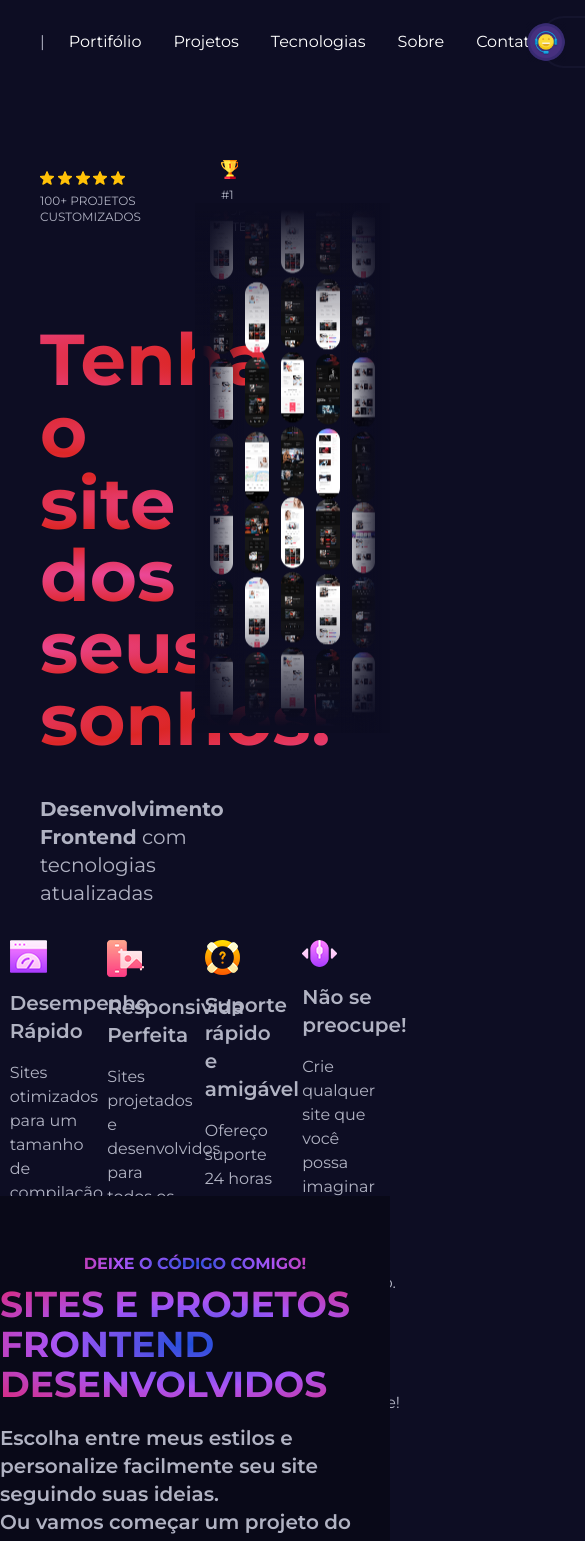
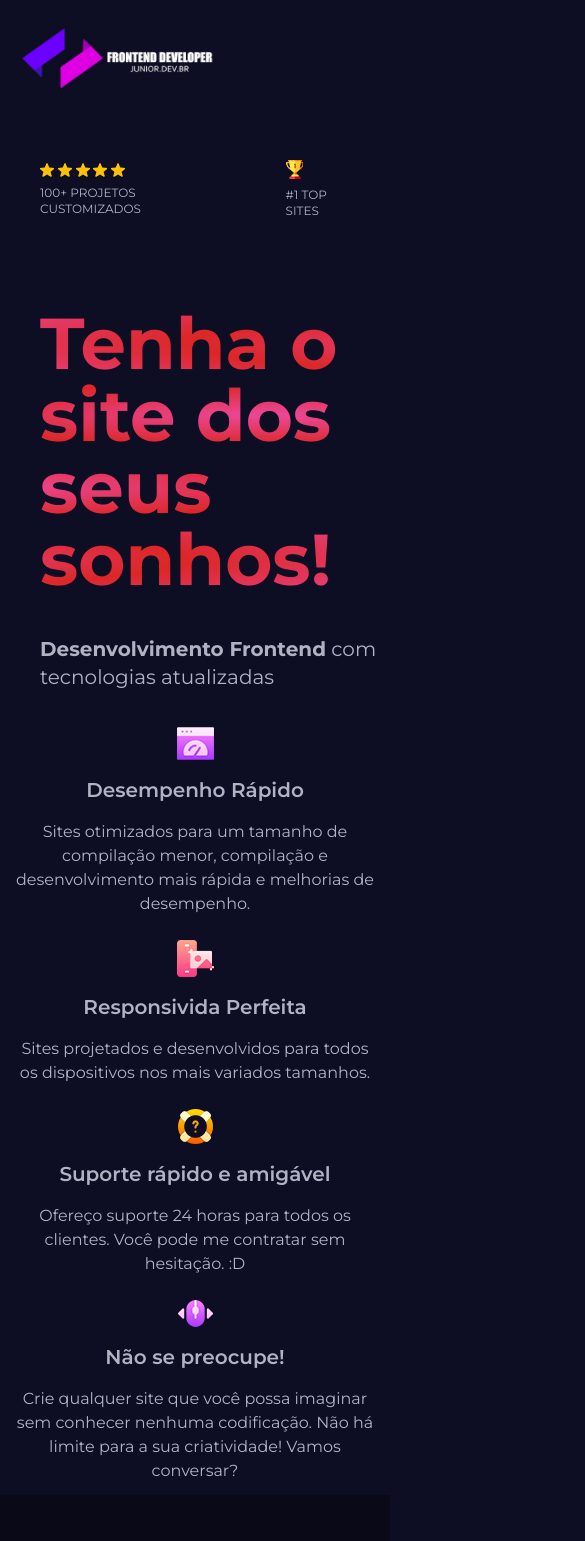
Before and after one commit to junior-leandro/Portifolio2.0, a Next.js app: page / in a window 390 px wide. Shown: the top 1541 px of the page, 585 px wide, since content can reach past the window. Built offline with nearby package versions, Linux system fonts and the light colour scheme.

Commit message:
responsividade

```diff
--- a/src/app/icones.module.css
+++ b/src/app/icones.module.css
@@ -11,3 +11,10 @@
     -o-transform: scale(1.2);
     transform: scale(1.2);
 }
+
+@media screen and (max-width: 640px) {
+    .img{
+        width: 50px;
+        height: 50px;
+    }
+}
--- a/src/components/Contato.tsx
+++ b/src/components/Contato.tsx
@@ -16,7 +16,7 @@ export function Contato() {
                 alt="Logotipo Junior.Dev"
                 width={200}
                 className='bg-primary-blue border-4 border-violet-700 rounded-3xl -mt-12'/>
-                <h2 className="font-bold m-16 text-6xl bg-gradient-radial from-blue-700 via-purple-500 to-pink-600 text-transparent bg-clip-text">VAMOS CONVERSAR?</h2>
+                <h2 className="font-bold m-16  text-center text-4xl lg:text-6xl bg-gradient-radial from-blue-700 via-purple-500 to-pink-600 text-transparent bg-clip-text">VAMOS CONVERSAR?</h2>
                 <div className='flex justify-center items-center gap-4 mb-16'>
                     <a href="https://github.com/junior-leandro" target="_blank" rel="noopener noreferrer">
                         <Image src={GitHubLogo}
--- a/src/components/Footer.tsx
+++ b/src/components/Footer.tsx
@@ -2,7 +2,7 @@ export function Footer() {
     return(
         <footer className="w-full h-20 bg-black flex flex-col items-center">
             <div className="w-full max-w-[1800px] h-full flex flex-col justify-center items-center">
-                <span className="text-primary-gray text-base">Feito a mão por mim | Todos os direitos reservados </span>
+                <span className="text-primary-gray text-base text-center">Feito a mão por mim | Todos os direitos reservados </span>
             </div>
 
         </footer>
--- a/src/components/Header.tsx
+++ b/src/components/Header.tsx
@@ -16,8 +16,8 @@ export function Header() {
                                 width={200}
                             />
                         </a>
-                        <span className="text-primary-gray "> | </span>
-                        <ul className="flex flex-row gap-8">
+                        <span className="text-primary-gray hidden lg:block"> | </span>
+                        <ul className="hidden lg:flex lg:flex-row gap-8">
                             <li>
                                 <a href="#portifolio">
                                     <ItemMenu name='Portifólio' />
@@ -45,7 +45,7 @@ export function Header() {
                             </li>
                         </ul>
                     </div>
-                    <div className="">
+                    <div className="hidden lg:block">
                         <ItemMenuSeecundary />
                     </div>
                 </div>
--- a/src/components/Portifolio.tsx
+++ b/src/components/Portifolio.tsx
@@ -12,13 +12,13 @@ export function Portifolio() {
         <section className="bg-secundary-blue w-full flex flex-col items-center" id="portifolio">
             <div className="w-full flex flex-col justify-center items-center my-10">
                 <span className="font-bold mt-4 bg-gradient-radial from-blue-700 via-purple-500 to-pink-600 text-transparent bg-clip-text">DEIXE O CÓDIGO COMIGO!</span>
-                <h2 className="font-bold mt-2 mb-5 text-4xl bg-gradient-radial from-blue-700 via-purple-500 to-pink-600 text-transparent bg-clip-text">SITES E PROJETOS FRONTEND DESENVOLVIDOS</h2>
-                <span className="font-semibold text-primary-gray text-xl">Escolha entre meus estilos e personalize facilmente seu site seguindo suas ideias.</span>
-                <span className="font-semibold text-primary-gray text-xl">Ou vamos começar um projeto do zero!</span>
+                <h2 className="font-bold mt-2 mb-5 text-4xl bg-gradient-radial from-blue-700 via-purple-500 to-pink-600 text-transparent bg-clip-text text-center">SITES E PROJETOS FRONTEND DESENVOLVIDOS</h2>
+                <span className="font-semibold text-primary-gray text-base lg:text-xl text-center mx-1">Escolha entre meus estilos e personalize facilmente seu site seguindo suas ideias.</span>
+                <span className="font-semibold text-primary-gray text-base lg:text-xl text-center">Ou vamos começar um projeto do zero!</span>
             </div>
 
             <div className="w-full max-w-[1800px] mt-6 flex flex-col items-center">
-                <div className="w-full flex items-center justify-around gap-6 px-8 cursor-pointer">
+                <div className="w-full flex flex-col lg:flex-row items-center justify-around gap-6 px-8 cursor-pointer">
                     <a href="http://besthouses.com.br" target="_blank" className="text-white font-bold p-2">
                         <div className="shadow-xl rounded-lg flex flex-col items-center bg-gradient-radial from-blue-700 via-purple-500 to-pink-600 transition ease-in-out delay-150 hover:-translate-y-3 duration-150">
                             <Image
@@ -52,7 +52,7 @@ export function Portifolio() {
                     </a>
                 </div>
 
-                <div className="w-full flex items-center justify-around gap-6 px-8 py-10 cursor-pointer">
+                <div className="w-full flex flex-col lg:flex-row items-center justify-around gap-6 px-8 py-10 cursor-pointer">
                     <a href="http://mbconsulthp.com.br" target="_blank" className="text-white font-bold p-2">
                         <div className="shadow-xl rounded-lg flex flex-col items-center bg-gradient-radial from-blue-700 via-purple-500 to-pink-600 transition ease-in-out delay-150 hover:-translate-y-3 duration-150">
                             <Image
--- a/src/components/Qualities.tsx
+++ b/src/components/Qualities.tsx
@@ -7,27 +7,27 @@ import Icone4 from "@/assets/icons-04.png"
 
 export function Qualities() {
     return (
-        <section className="w-full h-64 flex flex-col items-center ">
-            <div className="w-full max-w-[1800px] flex justify-around items-top text-primary-gray">
-                <div className="flex flex-col gap-4 w-1/5 transition ease-in-out delay-150 hover:-translate-y-1 hover:scale-110 duration-300 cursor-pointer">
-                    <Image src={Icone1} alt="icone 1" />
-                    <h3 className="text-xl font-semibold">Desempenho Rápido</h3>
-                    <p >Sites otimizados para um tamanho de compilação menor, compilação e desenvolvimento mais rápida e melhorias de desempenho.</p>
+        <section className="w-full h-full flex flex-col items-center ">
+            <div className="w-full max-w-[1800px] flex flex-col justify-center items-center lg:flex-row lg:justify-around lg:items-start my-3 text-primary-gray">
+                <div className="flex flex-col items-center gap-4 w-full md:w-3/4 lg:w-1/5 transition ease-in-out delay-150 hover:-translate-y-1 hover:scale-110 duration-300 cursor-pointer">
+                    <Image src={Icone1} alt="icone 1" className="mt-6 lg:mt-0" />
+                    <h3 className="text-xl font-semibold text-center">Desempenho Rápido</h3>
+                    <p className="text-center mx-4 lg:mx-0">Sites otimizados para um tamanho de compilação menor, compilação e desenvolvimento mais rápida e melhorias de desempenho.</p>
                 </div>
-                <div className="flex flex-col gap-4 w-1/5 transition ease-in-out delay-150 hover:-translate-y-1 hover:scale-110 duration-300 cursor-pointer">
-                    <Image src={Icone2} alt="icone 2" />
-                    <h3 className="text-xl font-semibold">Responsivida Perfeita</h3>
-                    <p>Sites projetados e desenvolvidos para todos os dispositivos nos mais variados tamanhos.</p>
+                <div className="flex flex-col items-center gap-4 w-full md:w-3/4 lg:w-1/5 transition ease-in-out delay-150 hover:-translate-y-1 hover:scale-110 duration-300 cursor-pointer">
+                    <Image src={Icone2} alt="icone 2" className="mt-6 lg:mt-0" />
+                    <h3 className="text-xl font-semibold text-center">Responsivida Perfeita</h3>
+                    <p className="text-center mx-4 lg:mx-0">Sites projetados e desenvolvidos para todos os dispositivos nos mais variados tamanhos.</p>
                 </div>
-                <div className="flex flex-col gap-4 w-1/5 transition ease-in-out delay-150 hover:-translate-y-1 hover:scale-110 duration-300 cursor-pointer">
-                    <Image src={Icone3} alt="icone 3" />
-                    <h3 className="text-xl font-semibold">Suporte rápido e amigável</h3>
-                    <p>Ofereço suporte 24 horas para todos os clientes. Você pode me contratar sem hesitação. :D </p>
+                <div className="flex flex-col items-center gap-4 w-full md:w-3/4 lg:w-1/5 transition ease-in-out delay-150 hover:-translate-y-1 hover:scale-110 duration-300 cursor-pointer">
+                    <Image src={Icone3} alt="icone 3" className="mt-6 lg:mt-0" />
+                    <h3 className="text-xl font-semibold text-center">Suporte rápido e amigável</h3>
+                    <p className="text-center mx-4 lg:mx-0">Ofereço suporte 24 horas para todos os clientes. Você pode me contratar sem hesitação. :D </p>
                 </div>
-                <div className="flex flex-col gap-4 w-1/5 transition ease-in-out delay-150 hover:-translate-y-1 hover:scale-110 duration-300 cursor-pointer">
-                    <Image src={Icone4} alt="icone 4" />
-                    <h3 className="text-xl font-semibold">Não se preocupe!</h3>
-                    <p>Crie qualquer site que você possa imaginar sem conhecer nenhuma codificação. Não há limite para a sua criatividade! Vamos conversar?</p>
+                <div className="flex flex-col items-center gap-4 w-full md:w-3/4 lg:w-1/5 transition ease-in-out delay-150 hover:-translate-y-1 hover:scale-110 duration-300 cursor-pointer">
+                    <Image src={Icone4} alt="icone 4" className="mt-6 lg:mt-0" />
+                    <h3 className="text-xl font-semibold text-center">Não se preocupe!</h3>
+                    <p className="text-center mx-4 lg:mx-0">Crie qualquer site que você possa imaginar sem conhecer nenhuma codificação. Não há limite para a sua criatividade! Vamos conversar?</p>
                 </div>
             </div>
         </section>
--- a/src/components/SectionHero.tsx
+++ b/src/components/SectionHero.tsx
@@ -9,8 +9,8 @@ export function SectionHero() {
     return (
         <section className="w-full h-full flex flex-col items-center">
 
-            <div className="w-full h-4/5 max-w-[1800px] flex justify-start">
-                <div className="w-1/2">
+            <div className="w-full h-4/5 max-w-[1800px] block lg:flex justify-start">
+                <div className="w-full lg:w-1/2">
                     <div className="flex px-10 py-16  gap-20 items-center">
                         <div className="flex flex-col gap-2 items-left">
                             <Image
@@ -38,7 +38,7 @@ export function SectionHero() {
                     </div>
                 </div>
 
-                <div className="h-screen w-1/2 flex items-center justify-center">
+                <div className="h-screen w-full lg:w-1/2 hidden lg:flex items-center justify-center">
 
                     <GaleryLoop />
                 </div>
--- a/src/components/Tecnologias.tsx
+++ b/src/components/Tecnologias.tsx
@@ -3,8 +3,8 @@ import styles from "@/app/icones.module.css"
 export function Tecnologias() {
     return (
         <section className="w-full h-full bg-neutral-200 p-16 flex flex-col items-center justify-center" id="tecnologias">
-            <h2 className="font-bold mb-16 text-6xl bg-gradient-radial from-blue-700 via-purple-500 to-pink-600 text-transparent bg-clip-text">TECNOLOGIAS</h2>
-            <div className="w-full max-w-[1800px] flex flex-wrap gap-16 justify-center items-center pb-10">
+            <h2 className="font-bold mb-16 text-4xl md:text-6xl bg-gradient-radial from-blue-700 via-purple-500 to-pink-600 text-transparent bg-clip-text">TECNOLOGIAS</h2>
+            <div className="w-full max-w-[1800px] flex flex-wrap gap-4 lg:gap-16 justify-center items-center pb-10">
                 <img src="https://cdn.jsdelivr.net/gh/devicons/devicon/icons/angularjs/angularjs-original.svg" className={styles.img} title="Angular" />
                 <img src="https://cdn.jsdelivr.net/gh/devicons/devicon/icons/nextjs/nextjs-original.svg" className={styles.img} title="Next.JS" />
                 <img src="https://cdn.jsdelivr.net/gh/devicons/devicon/icons/nodejs/nodejs-original.svg" className={styles.img} title="Node.JS" />
```
Also changed, not shown: src/components/Projects.tsx (+9 -9 lines), src/components/Sobre.tsx (+6 -5 lines).
